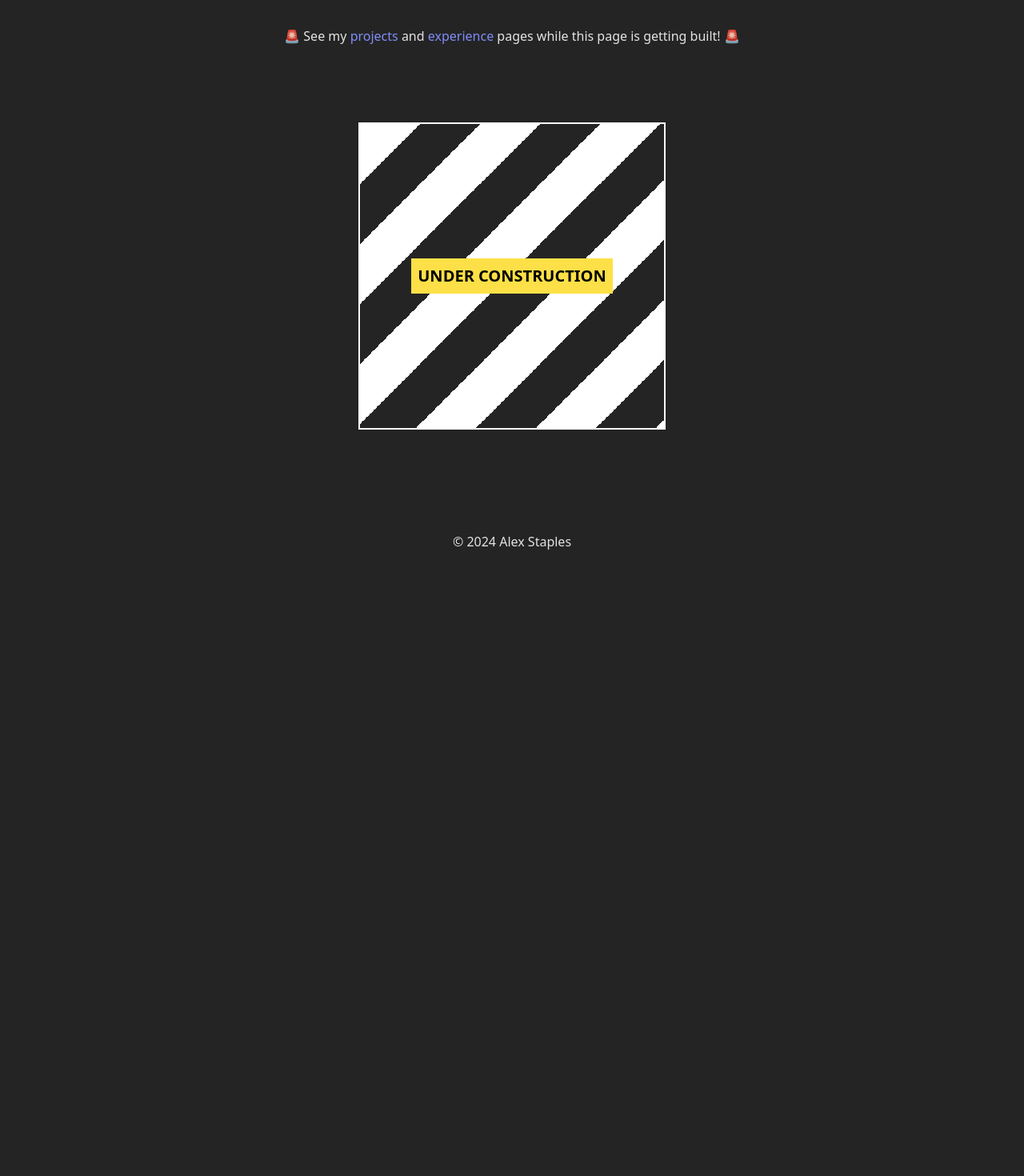
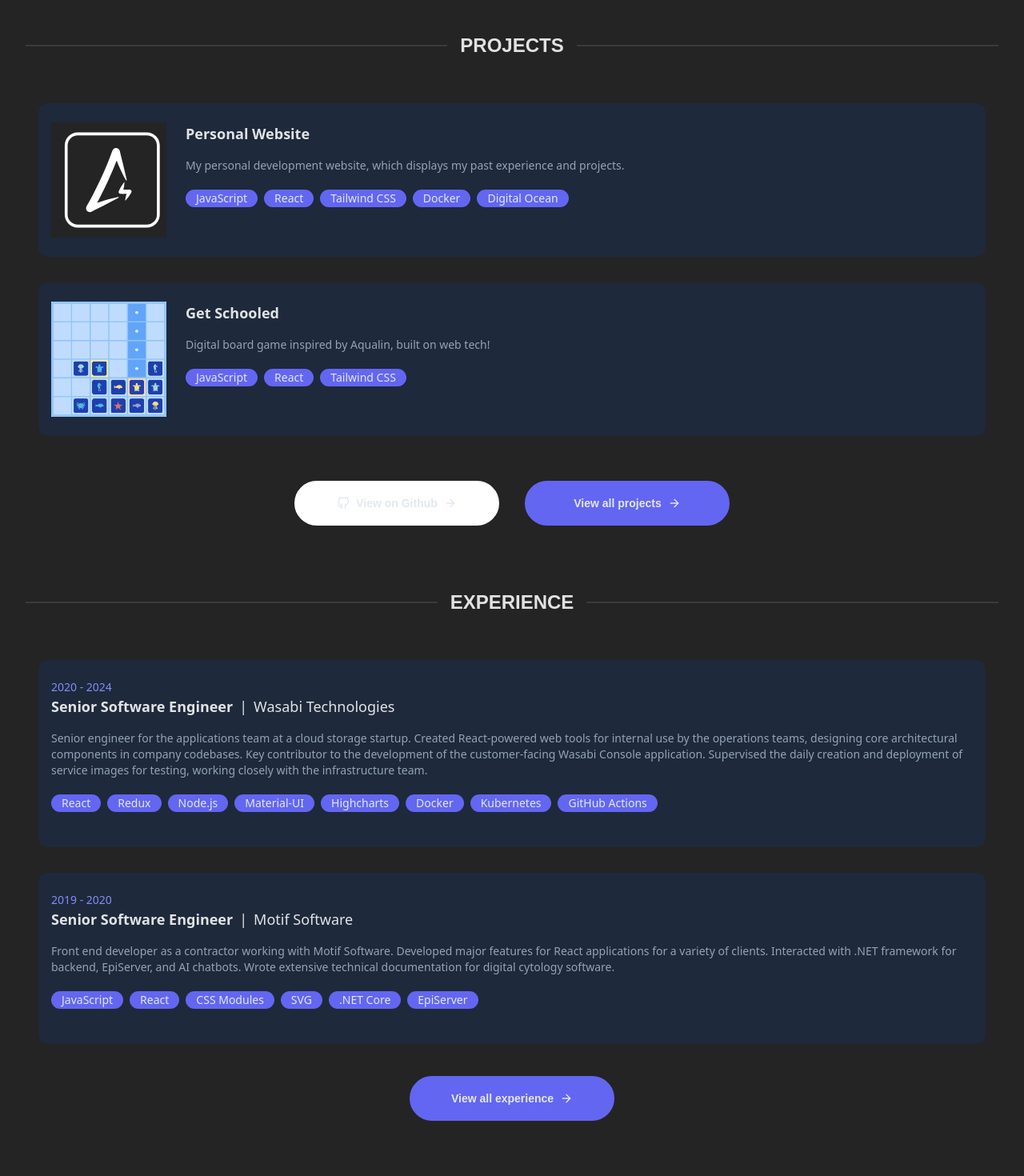
Before and after one commit to aventide/alexstaples.dev, a React (Vite) app: page / in a window 1280 px wide. Shown: the part 460-1930 px from the top of the page at 80% size. Before the commit the page ends 1213 px from the top, so only its background shows below. Built offline with nearby package versions, Linux system fonts and the light colour scheme; what @react-pdf/renderer would draw is missing.

Commit message:
feat(home): add placeholder sections

```diff
--- /dev/null
+++ b/src/components/BoxSection.jsx
@@ -0,0 +1,18 @@
+export default function BoxSection({
+	children,
+	doubleSpaced = false,
+	title = "",
+}) {
+	return (
+		<div>
+			<div
+				className={`border-2 border-white ${doubleSpaced ? "my-16" : "my-8"}`}
+			>
+				<span className="font-heading font-bold my-4 ml-8 inline-block text-2xl uppercase">
+					{title}
+				</span>
+			</div>
+			{children}
+		</div>
+	);
+}
--- /dev/null
+++ b/src/components/Job.jsx
@@ -0,0 +1,22 @@
+import text from "../assets/text/resume.json";
+import SkillsList from "../components/SkillsList";
+
+export default function Job({ company }) {
+	const companyKey = text.jobs[company];
+	const { employer, jobTitle, time, longform, clients, techSkills } =
+		companyKey;
+	return (
+		<div className="mb-4 md:mb-8 bg-slate-800 px-4 py-6 rounded-xl">
+			<p className="text-indigo-400 text-sm">{time}</p>
+			<p className="mb-4 text-lg">
+				<span className="font-bold">{jobTitle}</span>
+				<span className="mx-2 hidden md:inline">|</span>
+				<span className="block md:inline">{employer}</span>
+			</p>
+			<div className="mb-4">
+				<p className="mb-2 text-sm text-slate-400">{longform}</p>
+				<SkillsList skills={techSkills} />
+			</div>
+		</div>
+	);
+}
--- a/src/pages/Home.jsx
+++ b/src/pages/Home.jsx
@@ -1,12 +1,17 @@
+import { Link } from "wouter";
+import DevSiteScreenshot from "../assets/images/project-screenshots/dev-site-screenshot-app.svg";
+import GetSchooledScreenshot from "../assets/images/project-screenshots/get-schooled-screenshot.jpg";
 import DividerSection from "../components/DividerSection";
-import UnderConstruction from "../components/UnderConstruction";
+import Job from "../components/Job";
+import Project from "../components/Project";
 
-import { Link } from "wouter";
+import { ReactComponent as RightArrowIcon } from "../assets/icons/arrow-right.svg";
+import { ReactComponent as GithubIcon } from "../assets/icons/github.svg";
 
 export default function Home() {
 	return (
 		<div>
-			<div className="mt-24 md:mt-48 mx-4 md:mx-10 pb-16 md:pb-24 text-center">
+			<div className="mt-24 md:mt-24 mx-4 md:mx-10 pb-16 md:pb-24 text-center">
 				<h1 className="font-heading">Hi. I'm Alex.</h1>
 				<p className="mt-6 font-body text-md md:text-lg lg:mx-32">
 					I'm a software developer from Northborough, Massachusetts. I've been
@@ -15,27 +20,84 @@
 					and NodeJS ecosystems, and I've worked on a range of different project
 					types including eCommerce, data management, and biotechnology.
 				</p>
-				<br />
-				<br />
-				<p>
-					🚨 See my{" "}
-					<Link to="/projects" className="text-indigo-400">
-						projects
-					</Link>{" "}
-					and{" "}
-					<Link to="/experience" className="text-indigo-400">
-						experience
-					</Link>{" "}
-					pages while this page is getting built! 🚨
-				</p>
 			</div>
-			<div className="flex justify-center">
-				<div className="aspect-square h-96">
-					<UnderConstruction small />
+			{/* <DividerSection title="about me" doubleSpaced>
+				<p>Hi I am really cool</p>
+			</DividerSection> */}
+			<DividerSection title="projects" doubleSpaced>
+				<div className="grid grid-cols-1 md:grid-cols-1 gap-4 md:gap-8 md:mx-4">
+					<Project
+						name="Personal Website"
+						description="My personal development website, which displays my past experience and projects."
+						skills={[
+							"JavaScript",
+							"React",
+							"Tailwind CSS",
+							"Docker",
+							"Digital Ocean",
+						]}
+						image={DevSiteScreenshot}
+					/>
+					<Project
+						name="Get Schooled"
+						description="Digital board game inspired by Aqualin, built on web tech!"
+						skills={["JavaScript", "React", "Tailwind CSS"]}
+						image={GetSchooledScreenshot}
+					/>
+					<div className="my-4 flex flex-col md:flex-row justify-center items-center">
+						<a
+							href="https://github.com/aventide"
+							target="_blank"
+							rel="noreferrer noopener"
+						>
+							<button
+								type="button"
+								className={
+									"badge px-10 py-6 text-slate-200 border-white border-4 hover:brightness-110 w-16 w-64 mx-4 my-2"
+								}
+							>
+								<GithubIcon className="w-4 h-4 mr-2" />
+								<span className="font-bold font-heading">View on Github</span>
+								<RightArrowIcon className="w-4 h-4 ml-2" />
+							</button>
+						</a>
+						<Link to="/projects">
+							<button
+								type="button"
+								className={
+									"badge px-10 py-6 bg-indigo-500 text-slate-200 border-indigo-500 border-4 hover:brightness-110 w-64 mx-4 my-2"
+								}
+							>
+								<span className="font-bold font-heading">
+									View all projects
+								</span>
+								<RightArrowIcon className="w-4 h-4 ml-2" />
+							</button>
+						</Link>
+					</div>
 				</div>
-			</div>
-			{/* <DividerSection title="projects" />
-			<DividerSection title="experience" /> */}
+			</DividerSection>
+			<DividerSection title="experience" doubleSpaced className="mt-24">
+				<div className="mt-4 mb-8 md:mx-4">
+					<Job company="wasabi" open />
+					<Job company="motifSoftware" />
+				</div>
+				<div className="mt-8 mb-8 flex flex-col md:flex-row justify-center items-center">
+					<Link to="/experience">
+						<button
+							type="button"
+							className={
+								"badge px-10 py-6 bg-indigo-500 text-slate-200 border-indigo-500 border-4 hover:brightness-110 w-64 mx-4 my-2"
+							}
+						>
+							<span className="font-bold font-heading">
+								View all experience
+							</span>
+							<RightArrowIcon className="w-4 h-4 ml-2" />
+						</button>
+					</Link>
+				</div>
+			</DividerSection>
 		</div>
 	);
 }
--- a/src/pages/Resume.jsx
+++ b/src/pages/Resume.jsx
@@ -5,6 +5,7 @@
 import text from "../assets/text/resume.json";
 
 import DividerSection from "../components/DividerSection";
+import Job from "../components/Job";
 import SkillsList from "../components/SkillsList";
 import PDFResume from "./PDFResume";
 
@@ -61,26 +62,6 @@
 	);
 }
 
-function Job({ company }) {
-	const companyKey = text.jobs[company];
-	const { employer, jobTitle, time, longform, clients, techSkills } =
-		companyKey;
-	return (
-		<div className="mb-4 md:mb-8 bg-slate-800 px-4 py-6 rounded-xl">
-			<p className="text-indigo-400 text-sm">{time}</p>
-			<p className="mb-4 text-lg">
-				<span className="font-bold">{jobTitle}</span>
-				<span className="mx-2 hidden md:inline">|</span>
-				<span className="block md:inline">{employer}</span>
-			</p>
-			<div className="mb-4">
-				<p className="mb-2 text-sm text-slate-400">{longform}</p>
-				<SkillsList skills={techSkills} />
-			</div>
-		</div>
-	);
-}
-
 function Education() {
 	const { time, name, degree, major } = text.education;
 
```
Also changed, not shown: src/assets/icons/arrow-right.svg (added).
